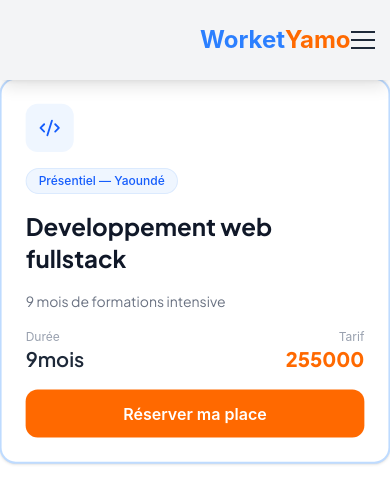
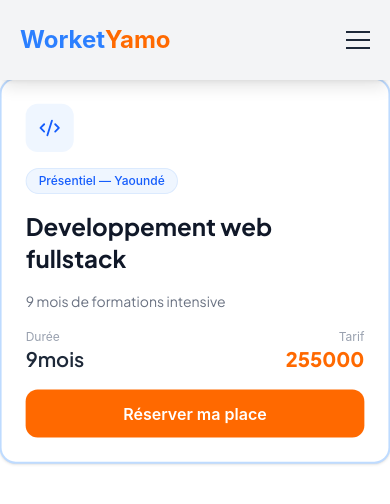
Before and after one commit to Ghislano26/worketyamo, a React (Vite) app: page /formations in a window 390 px wide. Shown: the top 504 px of the page. Built offline with nearby package versions, Linux system fonts and the light colour scheme.

Commit message:
add-navbar mobiles

```diff
--- a/src/components/navbar.jsx
+++ b/src/components/navbar.jsx
@@ -9,7 +9,7 @@ function Navbar() {
   return (
     <div className='shadow-lg bg-gray-100 w-full sticky top-0 z-50 sm:bg-white'>
         <div className='flex items-center justify-between h-20 px-5 sm:px-0'>
-            <div className='flex justify-center items-center ml-45'>
+            <div className='flex justify-center items-center md:ml-45'>
                 <h1 className='text-orange-500 text-[1.5rem] font-bold'><span className='text-blue-500 text-[1.5rem] font-bold'>Worket</span>Yamo</h1>
             </div>
 
```
